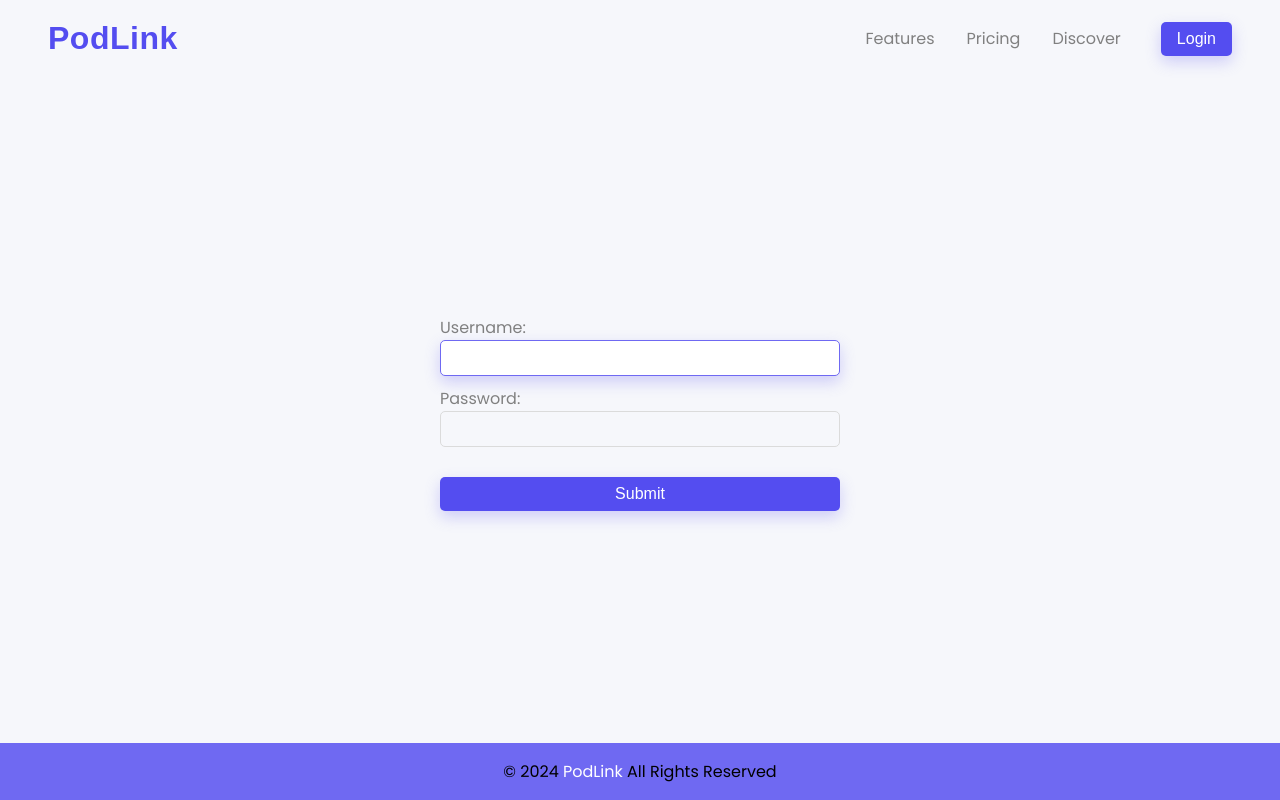
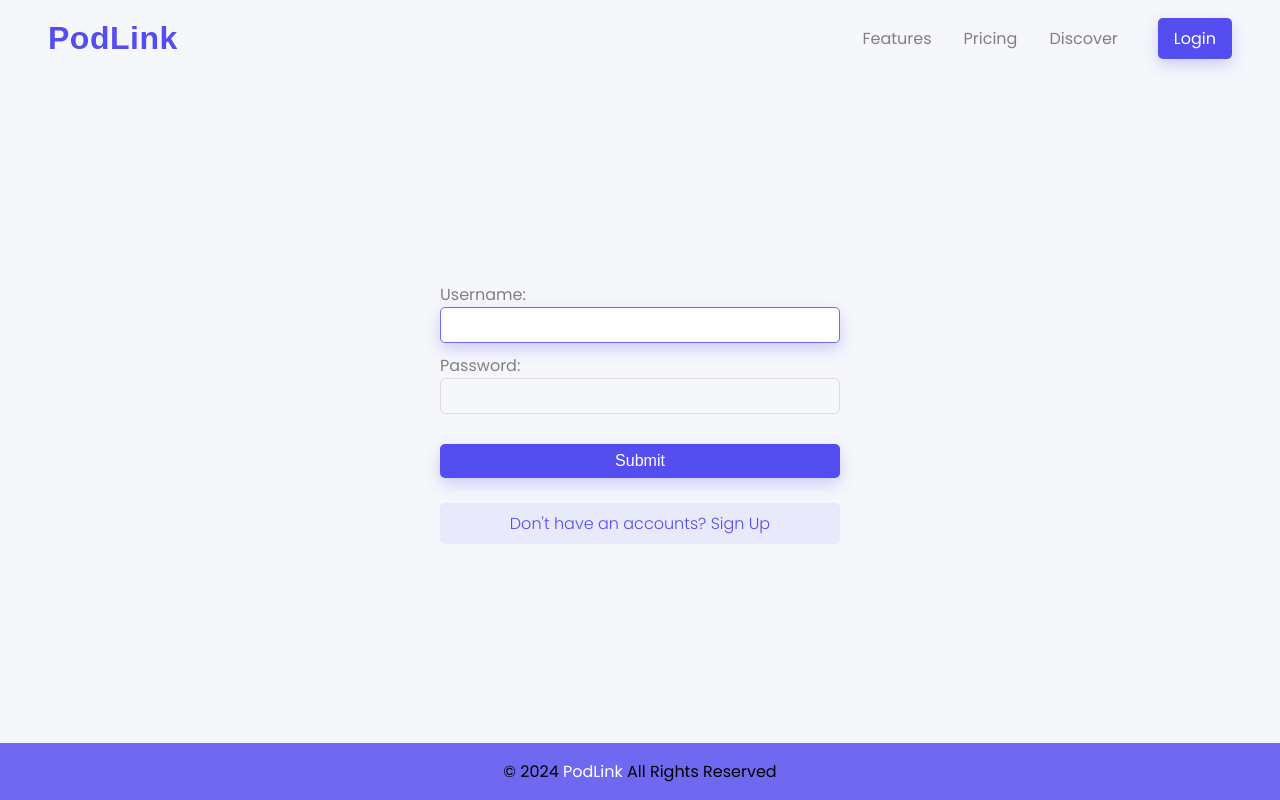
Before and after one commit to awaisyasin/PodLink-demo, a Django app: page /accounts/login/ in a window 1280 px wide. Run offline with Django 4.2, Linux system fonts and the light colour scheme; some web fonts are replaced.

Commit message:
Add login form and btn secondary

```diff
--- a/accounts/templates/accounts/login.html
+++ b/accounts/templates/accounts/login.html
@@ -15,5 +15,7 @@
             </div>
         {% endfor %}<br>
         <button type="submit" class="btn btn-primary">Submit</button>
+        <br>
+        <a href="#" class="btn btn-secondary">Don't have an accounts? Sign Up</a>
     </form>
 {% endblock content %}
--- a/static/css/buttons.css
+++ b/static/css/buttons.css
@@ -2,9 +2,10 @@
     padding: 8px 16px;
     border: none;
     cursor: pointer;
-    font-weight: 400;
     font-size: 1rem;
     border-radius: 5px;
+    text-decoration: none;
+    text-align: center;
 }
 
 .btn-primary {
@@ -16,3 +17,9 @@
 .btn-primary:active {
     box-shadow: none;
 }
+
+.btn-secondary {
+    color: var(--primary-color);
+    background-color: rgba(111, 105, 242, 0.1);
+    font-weight: 300;
+}
--- a/templates/header.html
+++ b/templates/header.html
@@ -1,5 +1,5 @@
 <div class="logo-text">
-    <h1><a href="#">PodLink</a></h1>
+    <h1><a href="{% url 'podlink:home' %}">PodLink</a></h1>
 </div>
 <nav class="navigation">
     <ul>
@@ -7,5 +7,5 @@
         <li><a href="#">Pricing</a></li>
         <li><a href="#">Discover</a></li>
     </ul>
-    <button class="btn btn-primary btn-login">Login</button>
+    <a class="btn btn-primary btn-login" href="{% url 'accounts:login' %}">Login</a>
 </nav>
```
